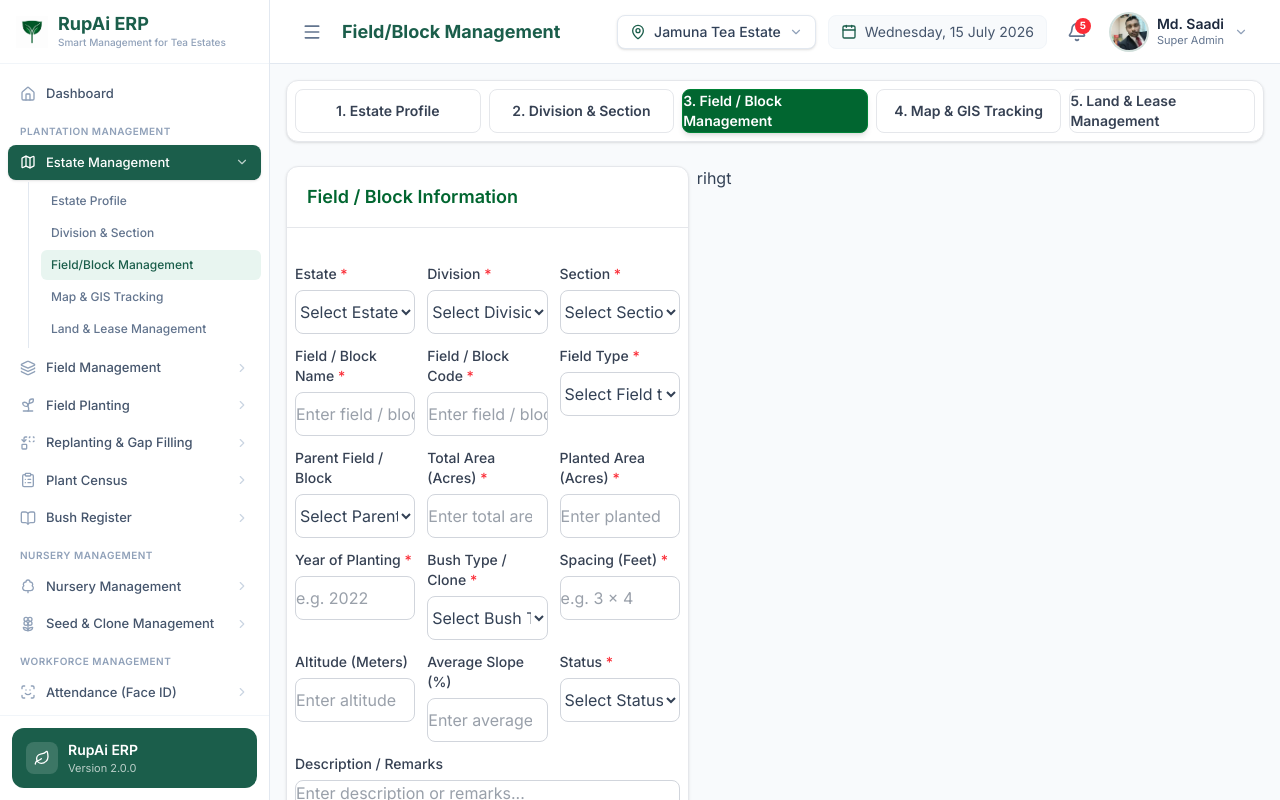
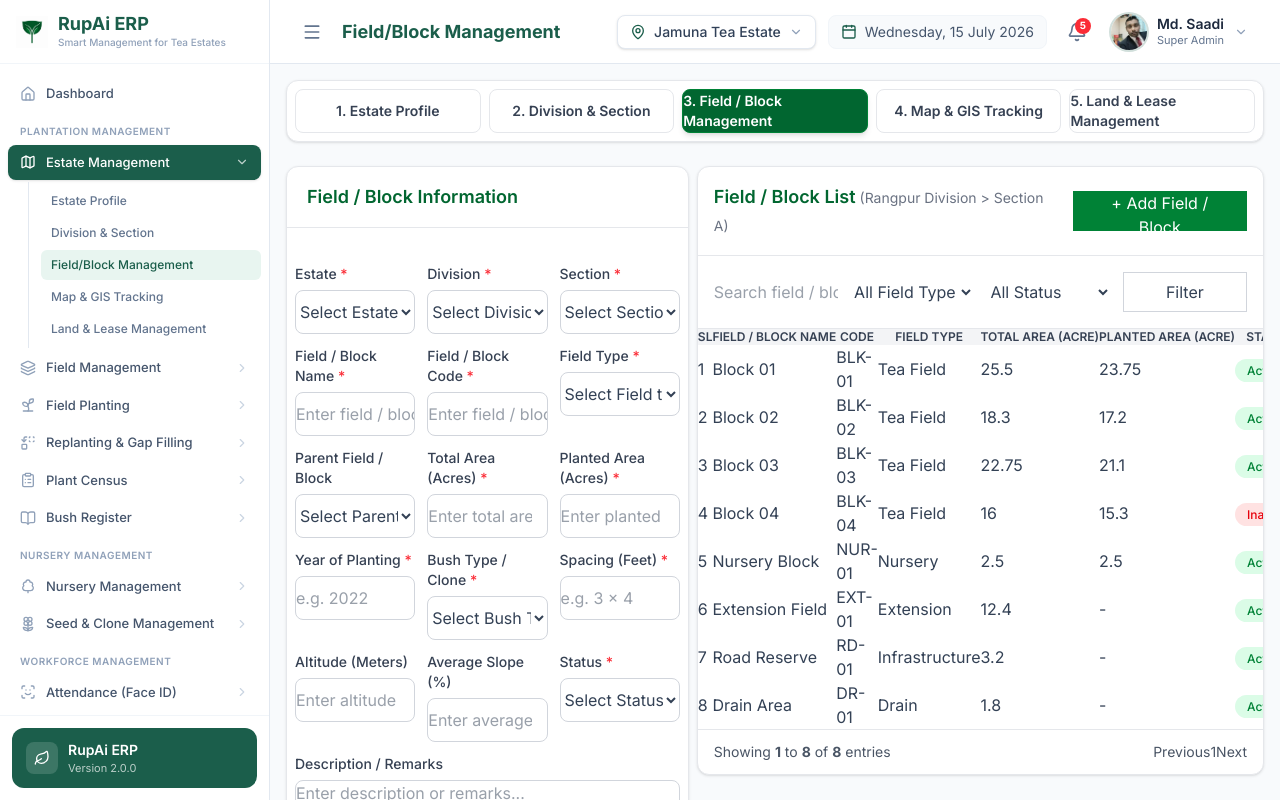
Before and after one commit to JamunaTech21-Software/rupai-erp-frontend, a React (Vite) app: page /field-or-block-management in a window 1280 px wide. Built offline with nearby package versions, Linux system fonts and the light colour scheme.

Commit message:
feat: add field and block list section with responsive table UI

```diff
--- a/src/pages/FieldOrBlockManagement.jsx
+++ b/src/pages/FieldOrBlockManagement.jsx
@@ -573,7 +573,157 @@ const FieldOrBlockManagement = () => {
         </div>
 
         {/* Right */}
-        <div className='xl:col-span-7'>rihgt</div>
+        <div className='xl:col-span-7'>
+          <div className='rounded-xl border border-gray-200 bg-white shadow-sm'>
+            {/* Header */}
+            <div className='flex flex-col gap-3 border-b border-gray-200 p-4 lg:flex-row lg:items-center lg:justify-between'>
+              <h2 className='text-lg font-semibold text-green-800'>
+                Field / Block List
+                <span className='ml-1 text-sm font-normal text-gray-500'>
+                  (Rangpur Division &gt; Section A)
+                </span>
+              </h2>
+
+              <button
+                type='button'
+                className='btn h-10 border-0 bg-green-700 px-4 text-white hover:bg-green-800'
+              >
+                + Add Field / Block
+              </button>
+            </div>
+
+            {/* Search & Filter */}
+            <div className='grid grid-cols-1 gap-3 border-b border-gray-200 p-4 md:grid-cols-2 xl:grid-cols-4'>
+              {/* Search */}
+              <input
+                type='text'
+                placeholder={
+                  fieldAndBlockManagementData.filters.searchPlaceholder
+                }
+                className='input input-bordered h-10 w-full'
+              />
+
+              {/* Field Type */}
+              <select className='select select-bordered h-10 w-full'>
+                <option>{fieldAndBlockManagementData.filters.fieldType}</option>
+
+                {fieldAndBlockManagementData.fieldTypes.map((item) => (
+                  <option key={item}>{item}</option>
+                ))}
+              </select>
+
+              {/* Status */}
+              <select className='select select-bordered h-10 w-full'>
+                <option>{fieldAndBlockManagementData.filters.status}</option>
+
+                {fieldAndBlockManagementData.statuses.map((item) => (
+                  <option key={item}>{item}</option>
+                ))}
+              </select>
+
+              {/* Filter Button */}
+              <button
+                className='btn h-10 border border-gray-300 bg-white hover:bg-gray-100'
+                type='button'
+              >
+                Filter
+              </button>
+            </div>
+
+            {/* Table */}
+            <div className='overflow-x-auto'>
+              <table className='table table-zebra'>
+                <thead className='bg-gray-100'>
+                  <tr>
+                    {fieldAndBlockManagementData.tableHeaders.map((header) => (
+                      <th
+                        key={header}
+                        className='whitespace-nowrap text-xs font-semibold uppercase text-gray-700'
+                      >
+                        {header}
+                      </th>
+                    ))}
+                  </tr>
+                </thead>
+
+                <tbody>
+                  {fieldAndBlockManagementData.fieldList.map((field, index) => (
+                    <tr key={field.id}>
+                      <td>{index + 1}</td>
+
+                      <td className='font-normal whitespace-nowrap'>
+                        {field.fieldName}
+                      </td>
+
+                      <td>{field.code}</td>
+
+                      <td>{field.fieldType}</td>
+
+                      <td>{field.totalArea}</td>
+
+                      <td>
+                        {field.plantedArea === 0 ? "-" : field.plantedArea}
+                      </td>
+
+                      <td>
+                        <span
+                          className={`rounded-full px-3 py-1 text-xs font-medium ${
+                            field.status === "Active"
+                              ? "bg-green-100 text-green-700"
+                              : "bg-red-100 text-red-600"
+                          }`}
+                        >
+                          {field.status}
+                        </span>
+                      </td>
+
+                      <td>
+                        <div className='flex items-center justify-center gap-2'>
+                          <button
+                            type='button'
+                            className='rounded-lg border border-amber-200 bg-amber-50 px-2 py-1 text-xs font-medium text-amber-600 transition hover:bg-amber-100'
+                          >
+                            Edit
+                          </button>
+
+                          <button
+                            type='button'
+                            className='rounded-lg border border-red-200 bg-red-50 px-2 py-1 text-xs font-medium text-red-600 transition hover:bg-red-100'
+                          >
+                            Delete
+                          </button>
+                        </div>
+                      </td>
+                    </tr>
+                  ))}
+                </tbody>
+              </table>
+            </div>
+
+            {/* Footer */}
+            <div className='flex flex-col items-center justify-between gap-3 border-t border-gray-200 px-4 py-3 text-sm text-gray-600 sm:flex-row'>
+              <p>
+                Showing <strong>1</strong> to{" "}
+                <strong>{fieldAndBlockManagementData.fieldList.length}</strong>{" "}
+                of{" "}
+                <strong>{fieldAndBlockManagementData.fieldList.length}</strong>{" "}
+                entries
+              </p>
+
+              <div className='join'>
+                <button className='join-item btn btn-sm' disabled>
+                  Previous
+                </button>
+
+                <button className='join-item btn btn-sm btn-active'>1</button>
+
+                <button className='join-item btn btn-sm' disabled>
+                  Next
+                </button>
+              </div>
+            </div>
+          </div>
+        </div>
       </div>
     </div>
   );
```
